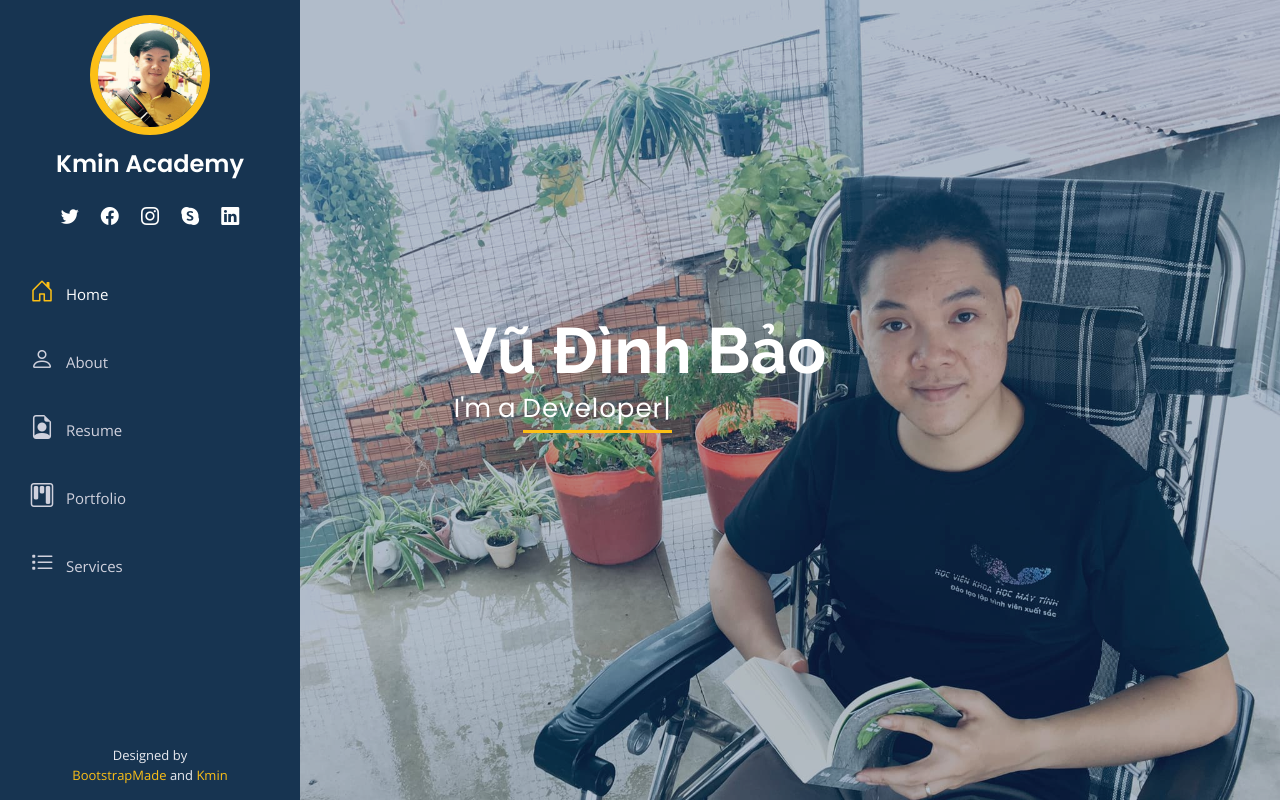
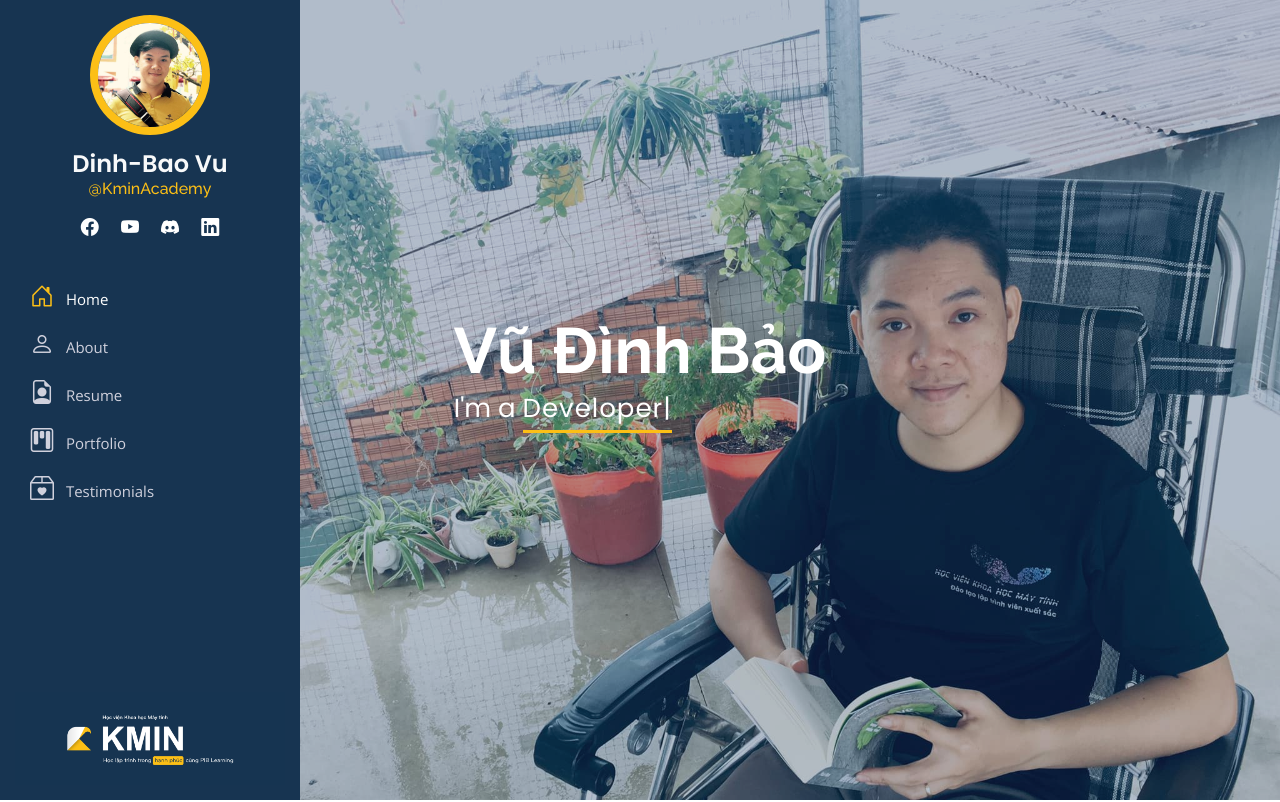
Before and after one commit to vubaoedu/vdbao-portfolio, a plain HTML site: page index.html in a window 1280 px wide. Shown: the top 802 px of the page. Drawn offline with nearby package versions, Linux system fonts and the light colour scheme.

Commit message:
update style

```diff
--- a/assets/css/style.css
+++ b/assets/css/style.css
@@ -100,6 +100,15 @@ h6 {
   text-decoration: none;
 }
 
+#header h6 {
+  text-align: center;
+}
+
+#header h6 a {
+  color: #fcbf16;
+  text-align: center;
+}
+
 #header .social-links a {
   font-size: 18px;
   display: inline-block;
@@ -162,8 +171,7 @@ h6 {
 .nav-menu a,
 .nav-menu a:focus {
   color: #d0d1dd;
-  padding: 12px 15px;
-  margin-bottom: 8px;
+  padding: 6px 15px;
   transition: 0.3s;
   font-size: 15px;
 }
--- a/index.html
+++ b/index.html
@@ -34,19 +34,20 @@
 </head>
 
 <body>
+    <i class="bi bi-list mobile-nav-toggle d-xl-none"></i>
     <!-- ======= Header ======= -->
     <header id="header">
         <div class="d-flex flex-column">
 
             <div class="profile">
                 <img src="assets/img/profile-img.png" alt="" class="img-fluid rounded-circle">
-                <h1 class="text-light"><a href="https://kmin.edu.vn" target="_blank">Kmin Academy</a></h1>
-                <div class="social-links mt-3 text-center">
-                    <a href="#" class="twitter"><i class="bi bi-twitter"></i></a>
-                    <a href="#" class="facebook"><i class="bi bi-facebook"></i></a>
-                    <a href="#" class="instagram"><i class="bi bi-instagram"></i></a>
-                    <a href="#" class="google-plus"><i class="bi bi-skype"></i></a>
-                    <a href="#" class="linkedin"><i class="bi bi-linkedin"></i></a>
+                <h1 class="text-light">Dinh-Bao Vu</h1>
+                <h6><a href="https://kmin.edu.vn" target="_blank">@KminAcademy</a></h6>
+                <div class="social-links text-center">
+                    <a href="https://fb.com/kmin.academy" class="facebook"><i class="bi bi-facebook"></i></a>
+                    <a href="https://www.youtube.com/@HocLapTrinhTrongHanhPhuc" class="youtube"><i class="bi bi-youtube"></i></a>
+                    <a href="https://discord.gg/ch4NxfjegQ" class="discord"><i class="bi bi-discord"></i></a>
+                    <a href="https://www.linkedin.com/company/kmin-academy/" class="linkedin"><i class="bi bi-linkedin"></i></a>
                 </div>
             </div>
 
@@ -60,8 +61,8 @@
                             <span>Resume</span></a></li>
                     <li><a href="#portfolio" class="nav-link scrollto"><i class="bi bi-kanban"></i>
                             <span>Portfolio</span></a></li>
-                    <li><a href="#services" class="nav-link scrollto"><i class="bi bi-list-task"></i>
-                            <span>Services</span></a></li>
+                    <li><a href="#testimonials" class="nav-link scrollto"><i class="bi bi-box2-heart"></i>
+                        <span>Testimonials</span></a></li>
                 </ul>
             </nav><!-- .nav-menu -->
         </div>
@@ -136,7 +137,7 @@
 
             </div>
         </section><!-- End About Section -->
-
+        <img src="./assets/img/cover24.png" alt="Kmin Academy" width="95%" style="border: solid #fcbf16 9px; display: block; margin: 0 auto">
         <!-- ======= Facts Section ======= -->
         <section id="facts" class="facts">
             <div class="container">
@@ -148,6 +149,7 @@
                         educational philosophies and effective teaching methods to my students, enabling them to excel
                         and find happiness in their learning journeys.</p>
                 </div>
+
 
                 <div class="row no-gutters">
 
@@ -651,15 +653,17 @@
             </div>
         </section><!-- End Testimonials Section -->
 
+
+        <div style="text-align: center; background-color: #173451; color: white; padding: 10px 0">
+            <div class="credits">
+              Designed by <br> <a href="https://bootstrapmade.com/" style="color: #fcbf16">BootstrapMade</a> and <a href="https://kmin.edu.vn/" style="color: #fcbf16">Kmin</a>
+            </div>
+          </div>
     </main><!-- End #main -->
 
     <!-- ======= Footer ======= -->
   <footer id="footer">
-    <div class="container">
-      <div class="credits">
-        Designed by <br> <a href="https://bootstrapmade.com/">BootstrapMade</a> and <a href="https://kmin.edu.vn/">Kmin</a>
-      </div>
-    </div>
+    <img src="./assets/img/cover24.png" alt="Kmin Academy" width="100%">
   </footer><!-- End  Footer -->
 
     <script src="assets/vendor/purecounter/purecounter_vanilla.js"></script>
```
Also changed, not shown: assets/img/cover24.png (added).
